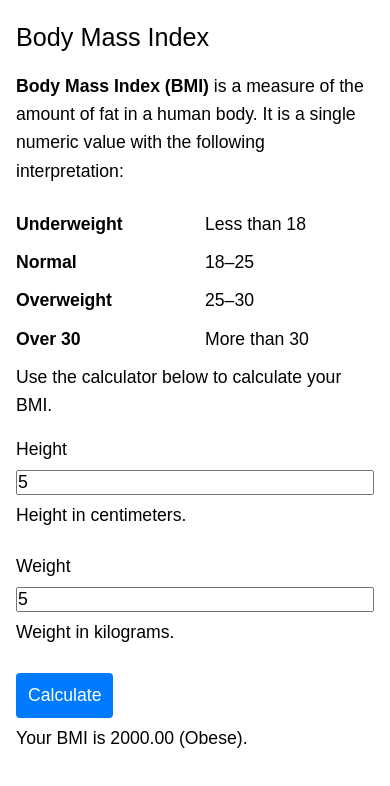
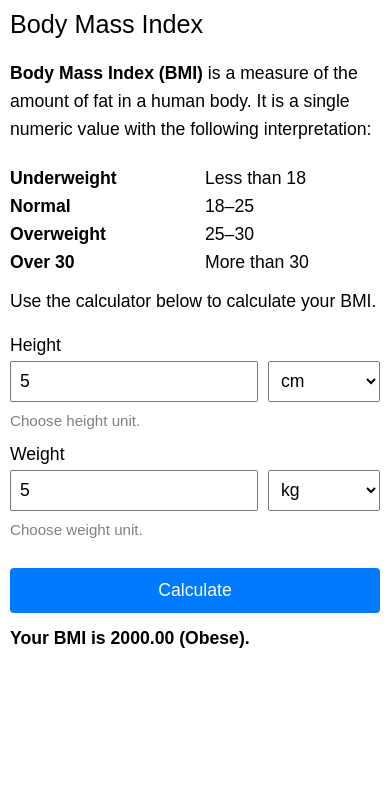
Before and after one commit to AarohanMahanta/BMI-Calculator, a plain HTML site: page index.html in a window 390 px wide. Both pictures are taken after typing "5", "5" into the empty fields and a click on the button "Calculate". Drawn offline with Linux system fonts and the light colour scheme.

Commit message:
feat: Make BMI calculator mobile-friendly, add unit selectors for height/weight with conversion

```diff
--- a/index.html
+++ b/index.html
@@ -26,16 +26,30 @@
                 <p>Use the calculator below to calculate your BMI.</p>
             </div>
 
-            <form id="bmi-form">
+            <form id="bmi-form" class="bmi-form">
                 <label for="height">Height</label>
-                <input type="number" id="height" name="height" step="1" min="1">
-                <p class="helper-text">Height in centimeters.</p>
+                <div class="input-group">
+                    <input type="number" id="height" name="height" step="1" min="1">
+                    <select id="height-unit">
+                        <option value="cm">cm</option>
+                        <option value="in">in</option>
+                    </select>
+                </div>
+                <p class="helper-text">Choose height unit.</p>
+
                 <label for="weight">Weight</label>
-                <input type="number" id="weight" name="weight" step="1" min="1">
-                <p class="helper-text">Weight in kilograms.</p>
+                <div class="input-group">
+                    <input type="number" id="weight" name="weight" step="1" min="1">
+                    <select id="weight-unit">
+                        <option value="kg">kg</option>
+                        <option value="lb">lb</option>
+                    </select>
+                </div>
+                <p class="helper-text">Choose weight unit.</p>
+
                 <div class="button-result">
-                <button type="submit">Calculate</button>
-                <p id="result"></p>
+                    <button type="submit">Calculate</button>
+                    <p id="result"></p>
                 </div>
             </form>
         </div>
--- a/script.js
+++ b/script.js
@@ -3,18 +3,38 @@ const weight = document.getElementById("weight");
 const result = document.getElementById("result");
 const form = document.getElementById("bmi-form");
 
+const heightUnit = document.getElementById("height-unit");
+const weightUnit = document.getElementById("weight-unit");
+
 form.addEventListener("submit", function (event) {
     event.preventDefault();
-    const heightVal = parseInt(height.value);
-    const weightVal = parseInt(weight.value);
+
+    const heightVal = parseFloat(height.value);
+    const weightVal = parseFloat(weight.value);
 
     if (!heightVal || !weightVal) {
         result.textContent = "Height and Weight cannot be blank.";
         return;
     }
 
+    //Convert  inputs to meters and kilograms
+    let heightInMeters;
+    if (heightUnit.value === "cm") {
+        heightInMeters = heightVal / 100;
+    } else {
+        heightInMeters = heightVal * 0.0254;
+    }
+
+    let weightInKg;
+    if (weightUnit.value === "kg") {
+        weightInKg = weightVal;
+    } else {
+        weightInKg = weightVal * 0.453592;
+    }
+
+    const bmi = weightInKg / (heightInMeters * heightInMeters);
+
     let category = "";
-    const bmi = (10000 * weightVal) / (heightVal * heightVal);
     if (bmi < 18) {
         category = "Underweight";
     } else if (bmi >= 18 && bmi <= 25) {
--- a/style.css
+++ b/style.css
@@ -1,5 +1,5 @@
 * {
-    margin-top: 5px;
+    margin: 0;
     padding: 0;
     box-sizing: border-box;
     font-family: sans-serif;
@@ -11,9 +11,9 @@ body {
 }
 
 .container {
-    max-width: 100%;
-    margin: 0;
-    padding: 10px;
+    max-width: 600px;
+    margin: 0 auto;
+    padding: 15px;
 }
 
 h1 {
@@ -25,13 +25,6 @@ h1 {
 
 .bmi-desc {
     display: block;
-    gap: 20px;
-    flex-wrap: wrap;
-}
-
-.intro, .bmi-form {
-    flex: 1;
-    min-width: 280px;
 }
 
 .intro p {
@@ -60,24 +53,27 @@ h1 {
     text-align: left;
 }
 
+label {
+    display: block;
+    margin-bottom: 5px;
+    margin-top: 15px;
+}
 
-label, input, button {
-    display: block;
-    width: 100%;
+.input-group {
+    display: flex;
+    gap: 10px;
     margin-bottom: 10px;
 }
 
-.bmi-form label {
-    margin-bottom: 10px;
-}
-
-.bmi-form input {
+.input-group input, .input-group select {
     padding: 8px;
-    margin-top: 4px;
+    flex: 1;
 }
 
 .helper-text {
-    margin-bottom: 30px;
+    margin-bottom: 10px;
+    font-size: 0.9rem;
+    color: gray;
 }
 
 button {
@@ -87,18 +83,24 @@ button {
     cursor: pointer;
     padding: 12px;
     border-radius: 4px;
-    width: auto;
+    width: 100%;
+    margin-top: 15px;
 }
 
 button:hover {
     background-color: #0056b3;
 }
 
+.button-result {
+    margin-top: 15px;
+}
+
+#result {
+    margin-top: 15px;
+    font-weight: bold;
+}
+
 @media (max-width: 768px) {
-    .bmi-desc {
-        flex-direction: column;
-    }
-
     h1 {
         font-size: 1.8rem;
     }
@@ -110,6 +112,6 @@ button:hover {
     }
 
     .container {
-        padding: 8px;
+        padding: 10px;
     }
 }
```
